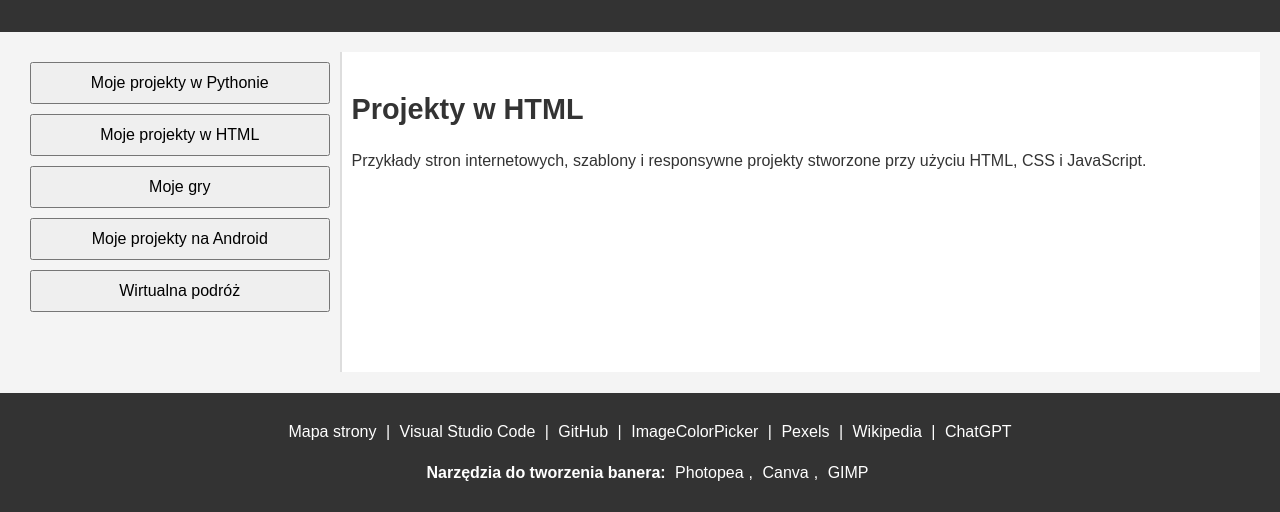
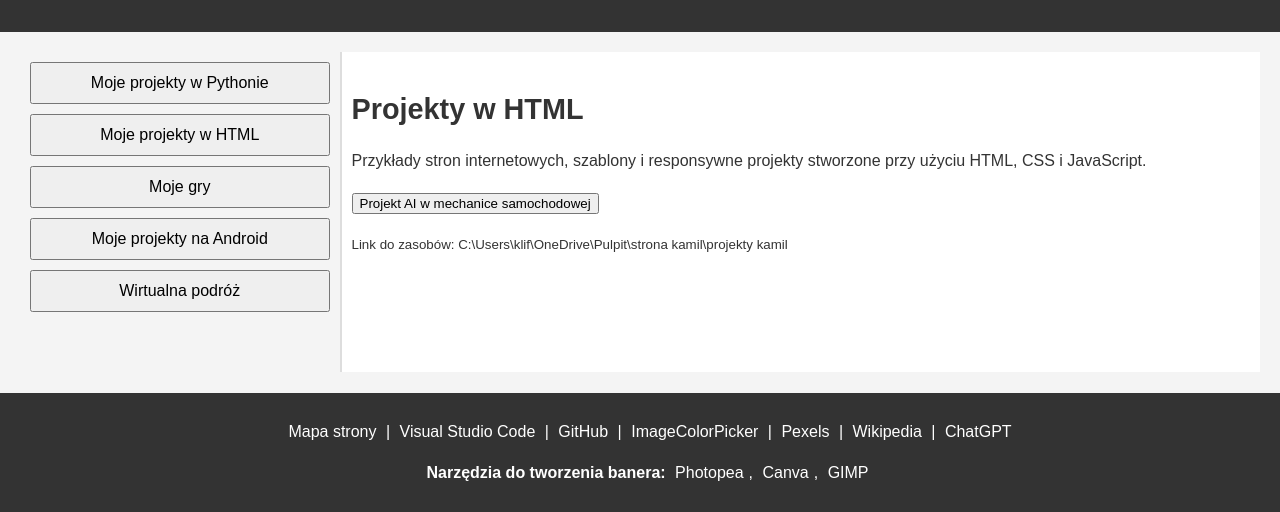
Before and after one commit to KamilBorkowski-big/kamilborkowski, a plain HTML site: page index.html in a window 1280 px wide. Both pictures are taken after a click on the button "Moje projekty w HTML". Shown: the part 288-800 px from the top of the page. Drawn offline with Linux system fonts and the light colour scheme; files that its build step writes are made by us from their sources.

Commit message:
Dodanie głównej strony z przyciskiem Projekt AI w mechanice oraz linkiem do zasobów

```diff
--- a/index.html
+++ b/index.html
@@ -69,7 +69,7 @@
 </head>
 <body>
   <header>
-    <!-- Baner – przygotujesz go sam przy użyciu dedykowanych narzędzi -->
+    <!-- Baner – przygotujesz go sam przy użyciu dedykowanych narzędzi (np. Photopea, Canva lub GIMP) -->
     <div id="banner">
       <p>[Tutaj będzie Twój baner]</p>
     </div>
@@ -115,7 +115,9 @@
           content.innerHTML = "<h2>Projekty w Pythonie</h2><p>Tutaj prezentuję projekty napisane w Pythonie, w tym automatyzację, analizę danych, skrypty i aplikacje webowe.</p>";
           break;
         case 'html':
-          content.innerHTML = "<h2>Projekty w HTML</h2><p>Przykłady stron internetowych, szablony i responsywne projekty stworzone przy użyciu HTML, CSS i JavaScript.</p>";
+          content.innerHTML = "<h2>Projekty w HTML</h2><p>Przykłady stron internetowych, szablony i responsywne projekty stworzone przy użyciu HTML, CSS i JavaScript.</p>" +
+                              "<button onclick='openProject()'>Projekt AI w mechanice samochodowej</button>" +
+                              "<p><small>Link do zasobów: C:\\Users\\klif\\OneDrive\\Pulpit\\strona kamil\\projekty kamil</small></p>";
           break;
         case 'gry':
           content.innerHTML = "<h2>Moje gry</h2><p>Tutaj znajdziesz moje projekty gier, zarówno przeglądarkowych, jak i mobilnych, wykonanych w różnych technologiach.</p>";
@@ -130,6 +132,11 @@
           content.innerHTML = "<p>Wybierz kategorię, aby zobaczyć więcej informacji.</p>";
       }
     }
+
+    function openProject() {
+      // Przekierowanie do podstrony z projektem (używamy relative URL)
+      window.location.href = "projekty%20kamil/projekt%20ai%20w%20mechanice%20samochodowej/index.html";
+    }
   </script>
 </body>
 </html>
```
